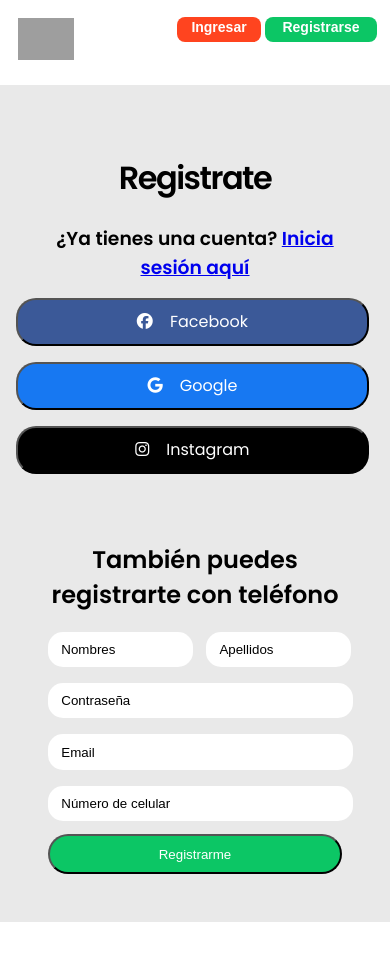
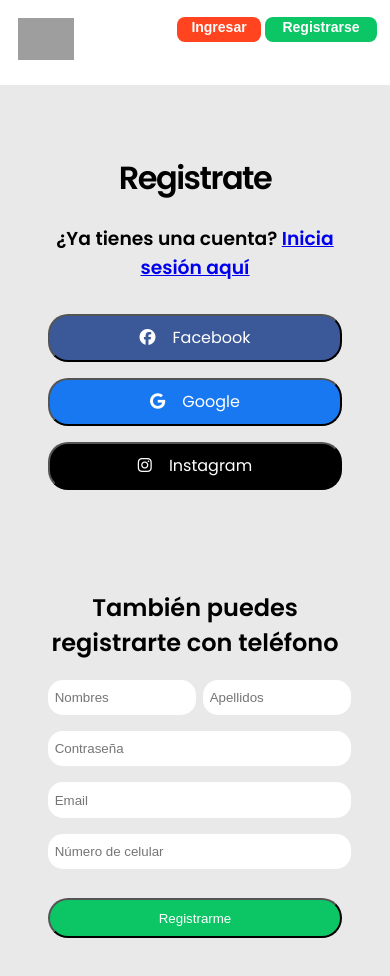
Before and after one commit to GabrielCarames/Pedidos-Ya, a React (Create React App) app in the folder frontend/: page /register in a window 390 px wide. Shown: the top 976 px of the page. Before the commit the page ends 922 px from the top, so only its background shows below. Built offline with nearby package versions, Linux system fonts and the light colour scheme; no server answers; grey boxes are pictures that could not be loaded.

Commit message:
Responsive register

```diff
--- a/frontend/src/css/pages/register/Register.css
+++ b/frontend/src/css/pages/register/Register.css
@@ -1,7 +1,7 @@
 .Register-container {
-    display: flex;
-    flex-direction: column;
-    align-content: center;
+    display: grid;
+    grid-template-columns: auto;
+    gap: 2em;
     text-align: center;
     background-color: #e9e9e9;
 }
@@ -20,15 +20,13 @@
 
 .Register-outside .SocialMedia-buttons {
     margin-top: 1em;
-    display: grid;
-    grid-template-rows: 3;
-    gap: 1em;
+    display: flex;
+    flex-direction: column;
 }
 
 .SocialMedia-buttons button {
-    margin-left: -2em;
+    margin-top: 1em;
     height: 3em;
-    width: 120%;
     color: white;
     font-size: 1em;
     font-family: 'Poppins', sans-serif;
@@ -54,44 +52,25 @@
     flex-direction: column;
 }
 
-.Register-inside .Register-form {
-    display: flex;
-    flex-direction: column;
-}
-
-.Register-inside .Input-names {
-    display: flex;
-    width: 103%;
+.Register-form {
+    display: grid;
+    gap: 1em;
 }
 
 .Register-form input {
-    width: 98.5%;
     outline: none;
     border:none;
     background-color: rgb(255, 255, 255);
     border-radius: 15px;
     height: 2.5em;
-    padding-left: 1em;
+    width: 100%;
+    padding-left: .5em;
 }
 
-.Register-form input::placeholder {
-    color: black;
-}
-
-.Input-names .Name {
-    margin-right: 1em;
-}
-
-.Register-form .Input-password {
-    margin-top: 1em;
-}
-
-.Register-form .Input-email {
-    margin-top: 1em;
-}
-
-.Register-form .Input-number {
-    margin-top: 1em;
+.Register-form .Input-names {
+    display: grid;
+    grid-template-columns: auto auto;
+    gap: 1em;
 }
 
 .Register-form .Register-button {
@@ -101,3 +80,26 @@
     color:white;
     border-radius: 20px;
 }
+
+@media screen and (min-width: 910px) and (max-width: 1400px){
+    .Register-container {
+        grid-template-columns: auto auto;
+        align-items: center;
+    }
+}
+
+@media screen and (min-width: 1401px){
+    .Register-container {
+        grid-template-columns: auto auto;
+        align-items: center;
+        justify-content: center;
+        gap: 18em;
+    }
+    .Register-container .Register-outside {
+        width: 30em;
+    }
+
+    .Register-container .Register-inside {
+        width: 30em;
+    }
+}
```
